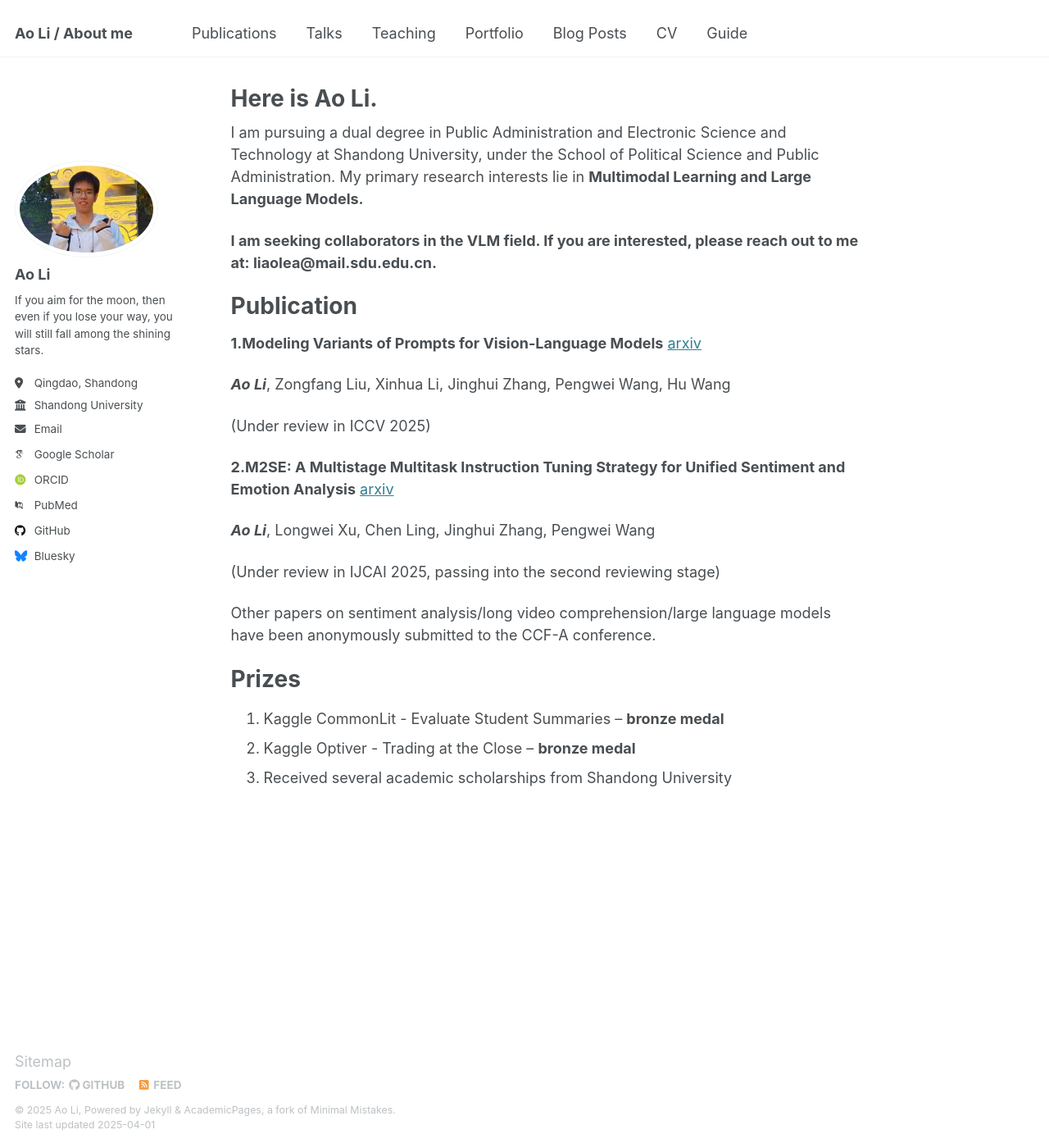
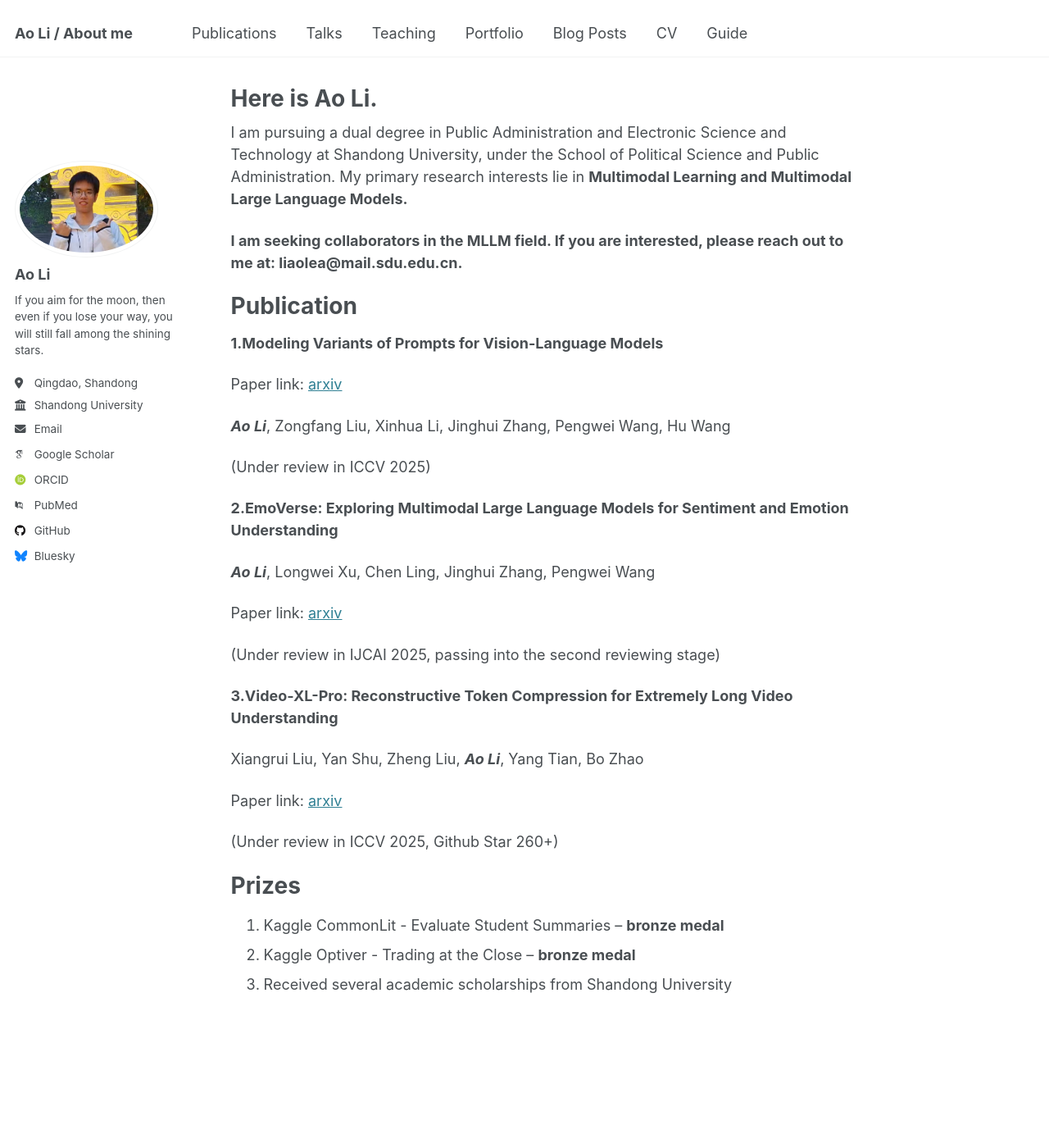
Before and after one commit to liaolea/liaolea.github.io, a Jekyll site: the page built from _pages/about.md, in a window 1280 px wide and 1400 px high. Shown: the whole window at 82% size. Built offline with Jekyll 4.4.1, drawn with Linux system fonts in a browser that asks for light colours; some web fonts are replaced.

Commit message:
Update about.md

```diff
--- a/_pages/about.md
+++ b/_pages/about.md
@@ -7,25 +7,36 @@
   - /about.html
 ---
 
-I am pursuing a dual degree in Public Administration and Electronic Science and Technology at Shandong University, under the School of Political Science and Public Administration. My primary research interests lie in **Multimodal Learning and Large Language Models.**
+I am pursuing a dual degree in Public Administration and Electronic Science and Technology at Shandong University, under the School of Political Science and Public Administration. My primary research interests lie in **Multimodal Learning and Multimodal Large Language Models.**
 
-**I am seeking collaborators in the VLM field. If you are interested, please reach out to me at: liaolea@mail.sdu.edu.cn.**
+**I am seeking collaborators in the MLLM field. If you are interested, please reach out to me at: liaolea@mail.sdu.edu.cn.**
 
 Publication
 ======
-**1.Modeling Variants of Prompts for Vision-Language Models** [arxiv](https://arxiv.org/abs/2503.08229)
+**1.Modeling Variants of Prompts for Vision-Language Models**
+
+Paper link: [arxiv](https://arxiv.org/abs/2503.08229)
 
 ***Ao Li***, Zongfang Liu, Xinhua Li, Jinghui Zhang, Pengwei Wang, Hu Wang
 
 (Under review in ICCV 2025)
 
-**2.M2SE: A Multistage Multitask Instruction Tuning Strategy for Unified Sentiment and Emotion Analysis** [arxiv](https://arxiv.org/abs/2412.08049)
+**2.EmoVerse: Exploring Multimodal Large Language Models for Sentiment and Emotion Understanding**
 
 ***Ao Li***, Longwei Xu, Chen Ling, Jinghui Zhang, Pengwei Wang
 
+Paper link: [arxiv](https://arxiv.org/abs/2412.08049)
+
 (Under review in IJCAI 2025, passing into the second reviewing stage)
 
-Other papers on sentiment analysis/long video comprehension/large language models have been anonymously submitted to the CCF-A conference.
+**3.Video-XL-Pro: Reconstructive Token Compression for Extremely Long Video Understanding**
+
+Xiangrui Liu, Yan Shu, Zheng Liu, ***Ao Li***, Yang Tian, Bo Zhao
+
+Paper link: [arxiv](https://arxiv.org/abs/2412.08049)
+
+(Under review in ICCV 2025, Github Star 260+)
+
 
 Prizes
 ======
```
